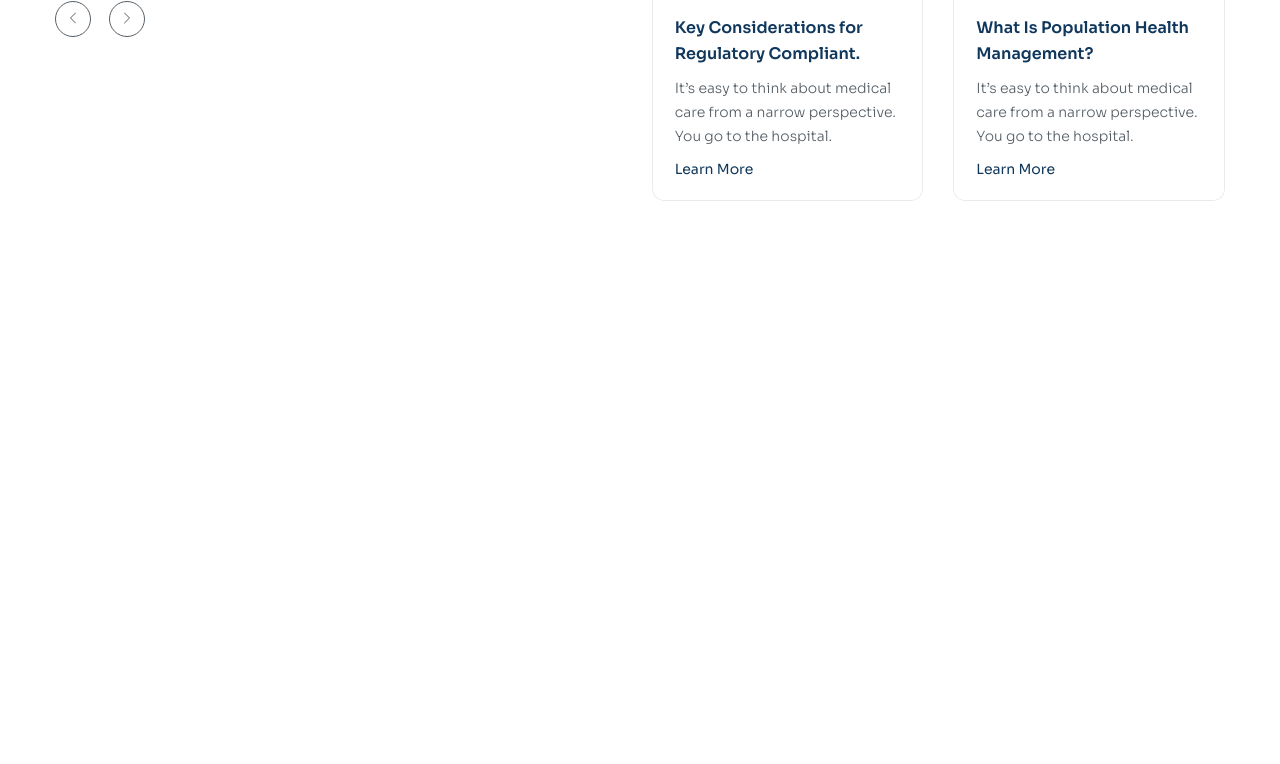
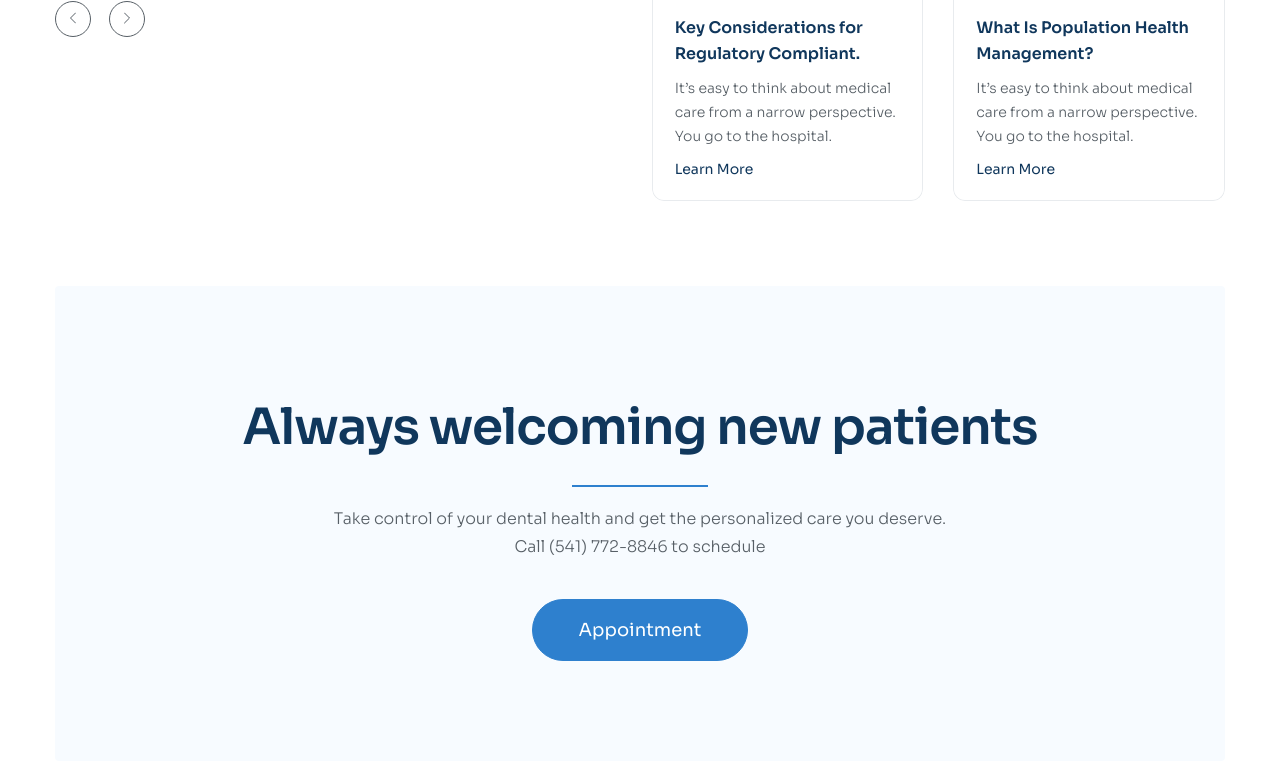
Before and after one commit to lethanh48192/F8-project-3, a plain HTML site: page index.html in a window 1280 px wide. Shown: the part 5465-6229 px from the top of the page. Drawn offline with Linux system fonts and the light colour scheme.

Commit message:
Làm phần Appointment

```diff
--- a/asset/css/style.css
+++ b/asset/css/style.css
@@ -564,3 +564,38 @@ a {
     color: #2e80ce;
     font-weight: 500;
 }
+/* -----------------Appointment----------------- */
+.appointment {
+    margin-top: 85px 0 170px;
+}
+.appointment-content {
+    text-align: center;
+    padding: 100px 179px;
+    background: #f7fbff;
+    border-radius: 4px;
+}
+.appointment__heading {
+    --line-clamp: 1;
+    position: relative;
+    padding-bottom: 18px;
+    max-width: 813px;
+    line-height: 1.67;
+}
+.appointment__heading::after {
+    display: inline-flex;
+    content: "";
+    position: absolute;
+    left: 0;
+    right: 0;
+    bottom: 0;
+    margin: auto;
+    background: #2e80ce;
+    width: 136px;
+    height: 2px;
+}
+.appointment__desc {
+    margin: 18px auto 38px;
+    font-size: 1.6rem;
+    line-height: 1.75;
+    max-width: 617px;
+}
--- a/index.html
+++ b/index.html
@@ -95,7 +95,7 @@
         <!-- style css -->
         <link rel="stylesheet" href="./asset/css/style.css" />
     </head>
-    <body>
+    <body style="height: 7000px">
         <header class="header fixed">
             <div class="container">
                 <div class="header-top">
@@ -174,7 +174,7 @@
                 </section>
             </div>
         </header>
-        <main style="height: 7000px">
+        <main >
             <!-- services -->
             <section id="services" class="services">
                 <div class="container">
@@ -603,6 +603,23 @@
 					</div>
 				</div>
 			</section>
+			<!-- Appointment -->
+			<section class="appointment">
+				<div class="container">
+					<div class="appointment-content">
+						<h2 class="section__heading appointment__heading line-clamp">
+							Always welcoming new patients
+						</h2>
+						<p class="section__desc appointment__desc line-clamp">
+							Take control of your dental health and get the personalized care you deserve.
+							 Call (541) 772-8846 to  schedule
+						</p>
+						<a href="#!" class="btn">
+							Appointment
+						</a>
+					</div>
+				</div>
+			</section>
         </main>
     </body>
 </html>
```
Also changed, not shown: 2 other files.
